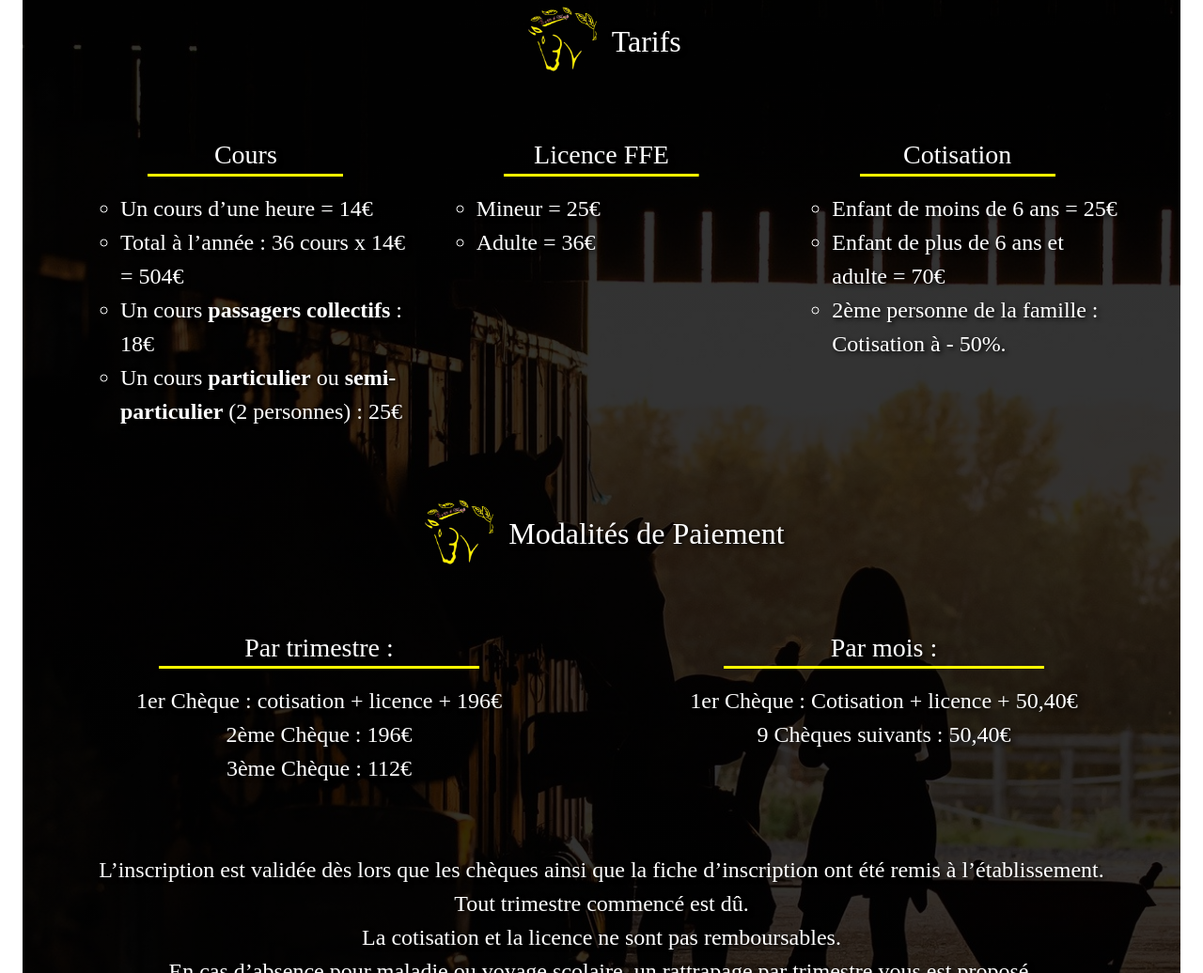
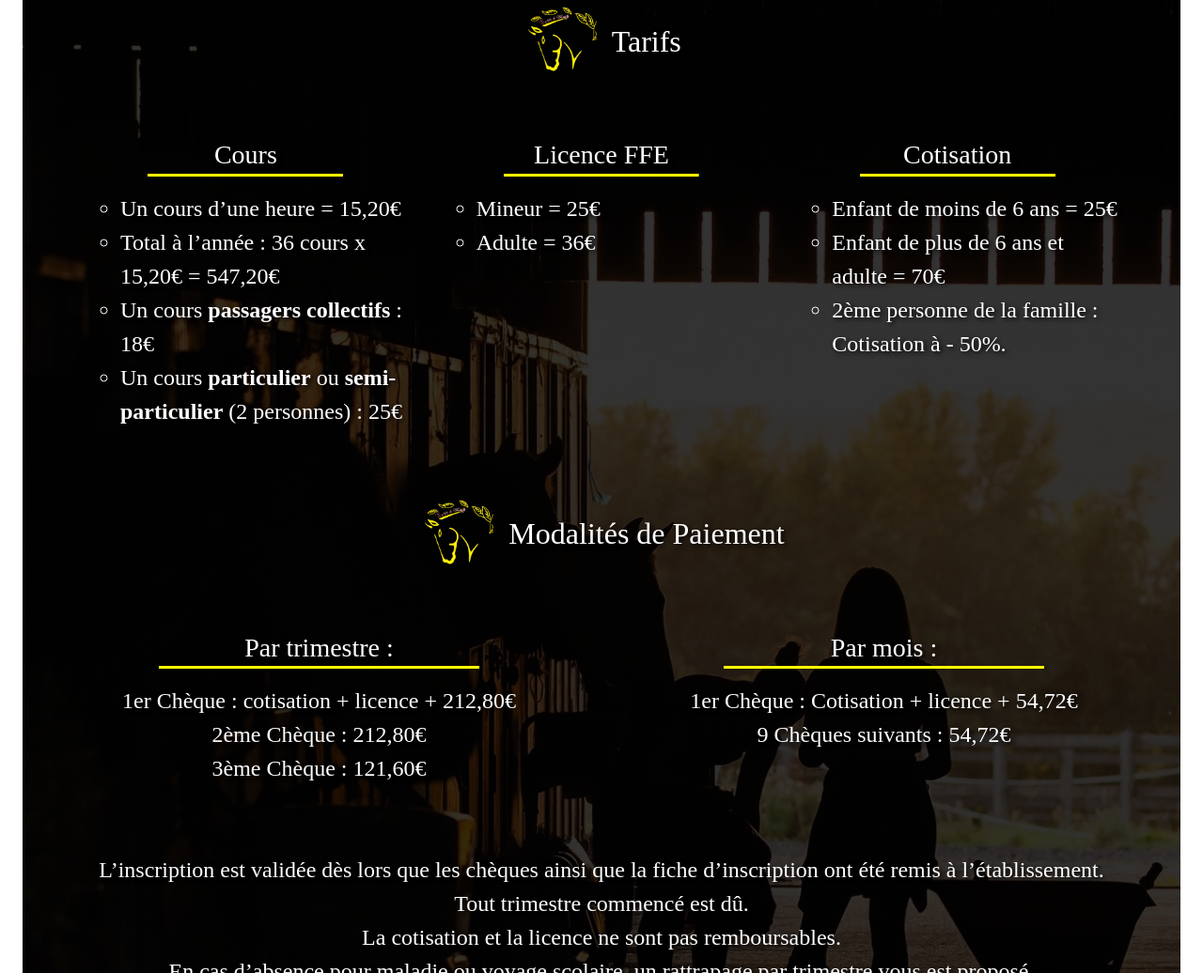
Before and after one commit to xgascon/Ecuries_Mandy, a website: page tarifs.html in a window 1280 px wide. Shown: the part 189-1225 px from the top of the page at 94% size. Drawn offline with nearby package versions, Linux system fonts and the light colour scheme; a web font is replaced by a local one.

Commit message:
reglt + fiche insc + tarifs 2023 2024

```diff
--- a/index.js
+++ b/index.js
@@ -100,8 +100,8 @@ const tarifArray = [
     {tarifGalop: '35€'},
     {tarifCoursPassager: '18€'},
     {tarifCoursParticulier: '25€'},
-    {tarifCoursForfAnnuel: '14€'},
-    {tarifCoursForfAnnuelTotal: '504€'}
+    {tarifCoursForfAnnuel: '15,20€'},
+    {tarifCoursForfAnnuelTotal: '547,20€'}
 ];
 
 function insertion_tarifs (tarifs) {
--- a/tarifs.html
+++ b/tarifs.html
@@ -84,16 +84,16 @@
                     <div class="col-12 col-md-6 mb-3 px-3 py-2">
                         <h3 class="yellow-underline bg-center scroll-apparition">Par trimestre : </h3>
                         <ul class="m-0 mt-3 p-0" style= "list-style-type: none">
-                            <li class="apparition-right-1 scroll-apparition">1er Chèque : cotisation + licence + 196€</li>
-                            <li class="apparition-right-2 scroll-apparition">2ème Chèque : 196€</li>
-                            <li class="apparition-right-3 scroll-apparition">3ème Chèque : 112€</li>
+                            <li class="apparition-right-1 scroll-apparition">1er Chèque : cotisation + licence + 212,80€</li>
+                            <li class="apparition-right-2 scroll-apparition">2ème Chèque : 212,80€</li>
+                            <li class="apparition-right-3 scroll-apparition">3ème Chèque : 121,60€</li>
                         </ul>
                     </div>
                     <div class="col-12 col-md-6 mb-3 px-3 py-2">
                         <h3 class="yellow-underline bg-center scroll-apparition">Par mois : </h3>
                         <ul class="m-0 mt-3 p-0" style= "list-style-type: none">
-                            <li class="apparition-right-1 scroll-apparition">1er Chèque : Cotisation + licence + 50,40€</li>
-                            <li class="apparition-right-2 scroll-apparition">9 Chèques suivants : 50,40€</li>
+                            <li class="apparition-right-1 scroll-apparition">1er Chèque : Cotisation + licence + 54,72€</li>
+                            <li class="apparition-right-2 scroll-apparition">9 Chèques suivants : 54,72€</li>
                         </ul>
                     </div>
                     <div class="text-center col-12 mt-2 mt-md-5 mb-3">
```
Also changed, not shown: index.html (+1 -1 lines), images/fiche_inscription.png, images/reglement2.png, images/reglement2_old.png (added), 3 other files.
